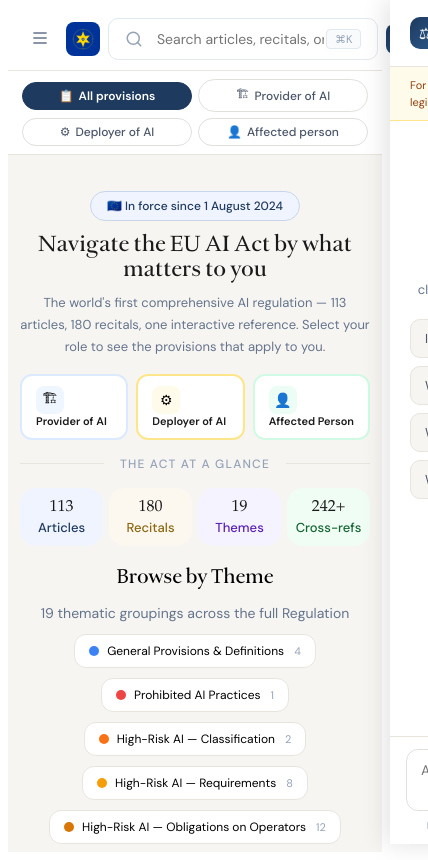
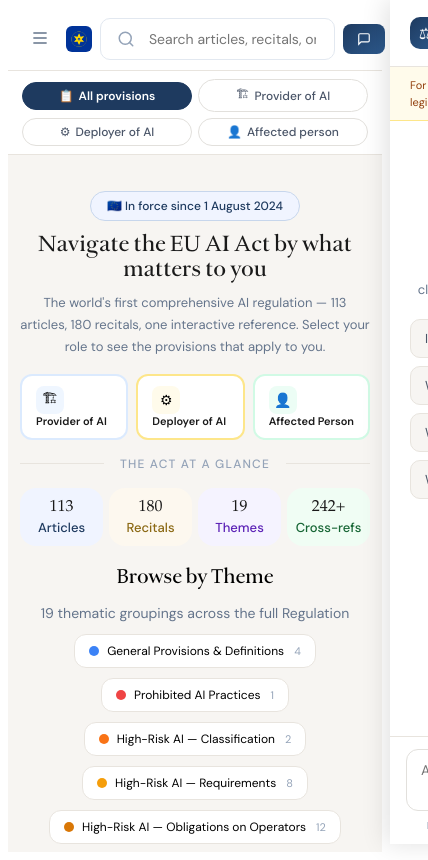
Before and after one commit to paulmccormack00/EUAIAct, a React (Vite) app: page / in a window 390 px wide. Shown: the whole page, 428 px wide, since content can reach past the window. Built offline with nearby package versions, Linux system fonts and the light colour scheme.

Commit message:
fix(mobile): shrink logo, hide ⌘K shortcut on mobile
Reduce site logo to 26px on phones so AI Advisor button stays visible.
Hide keyboard shortcut hint (⌘K) in search bar on mobile as it doesn't
apply to touch devices.

Co-Authored-By: Claude Opus 4.6 <noreply@anthropic.com>

```diff
--- a/src/App.jsx
+++ b/src/App.jsx
@@ -195,7 +195,7 @@ function SearchBar({ query, setQuery, resultCount }) {
             <svg width="14" height="14" viewBox="0 0 24 24" fill="none" stroke="currentColor" strokeWidth="2.5"><path d="M18 6L6 18M6 6l12 12" /></svg>
           </button>
         ) : (
-          <kbd style={{ display: "inline-flex", padding: "2px 8px", fontSize: 11, color: "#94a3b8", background: "#f8fafc", borderRadius: 4, border: "1px solid #e2e8f0", fontFamily: SANS }}>⌘K</kbd>
+          <kbd className="kbd-shortcut" style={{ display: "inline-flex", padding: "2px 8px", fontSize: 11, color: "#94a3b8", background: "#f8fafc", borderRadius: 4, border: "1px solid #e2e8f0", fontFamily: SANS }}>⌘K</kbd>
         )}
       </div>
       {query && (
@@ -2236,6 +2236,7 @@ export default function App() {
           .chat-panel { width: 100vw !important; }
           .btn-label { display: none !important; }
           .site-logo-text { display: none !important; }
+          .kbd-shortcut { display: none !important; }
           .persona-grid { display: flex !important; flex-direction: row !important; gap: 8px !important; margin-bottom: 16px !important; }
           .persona-card { padding: 10px 14px !important; border-radius: 12px !important; flex: 1 !important; }
           .persona-icon { width: 32px !important; height: 32px !important; border-radius: 8px !important; font-size: 16px !important; margin-bottom: 0 !important; flex-shrink: 0 !important; }
@@ -2274,6 +2275,7 @@ export default function App() {
           .sidebar-container { width: 85vw !important; max-width: 310px !important; }
           .def-expanded { padding-left: 16px !important; }
           .about-btn { display: none !important; }
+          .site-logo-img { width: 26px !important; height: 26px !important; border-radius: 6px !important; }
           .sidebar-about-btn { display: block !important; }
         }
       `}</style>
@@ -2297,7 +2299,7 @@ export default function App() {
 
           {/* Site Logo */}
           <a onClick={() => { setView("home"); setSearchQuery(""); }} style={{ display: "flex", alignItems: "center", gap: 8, cursor: "pointer", textDecoration: "none", flexShrink: 0 }}>
-            <img src="/apple-touch-icon.png" alt="EU AI Act Navigator" style={{ width: 34, height: 34, borderRadius: 8 }} />
+            <img className="site-logo-img" src="/apple-touch-icon.png" alt="EU AI Act Navigator" style={{ width: 34, height: 34, borderRadius: 8 }} />
             <span className="site-logo-text" style={{ fontSize: 15, fontWeight: 600, color: "#1a1a1a", fontFamily: SANS, whiteSpace: "nowrap" }}>EU AI Act Navigator</span>
           </a>
 
```
